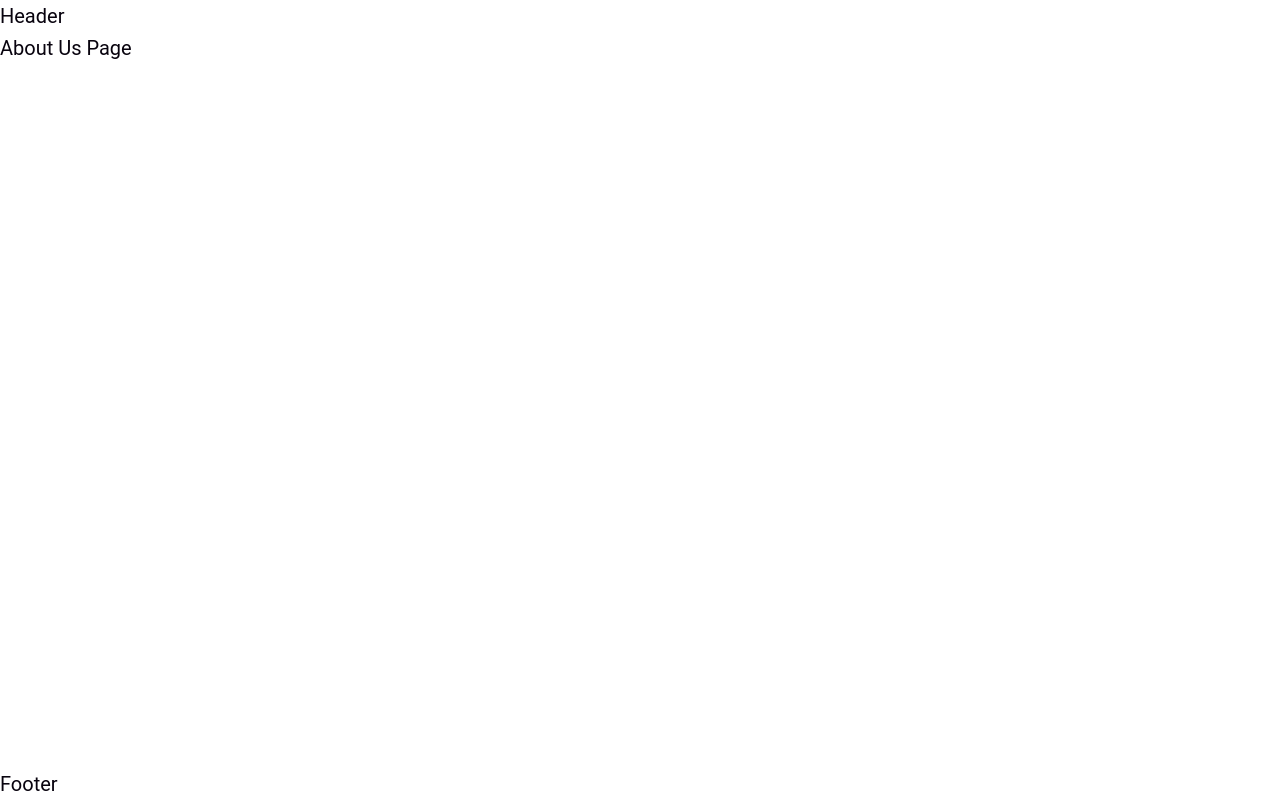
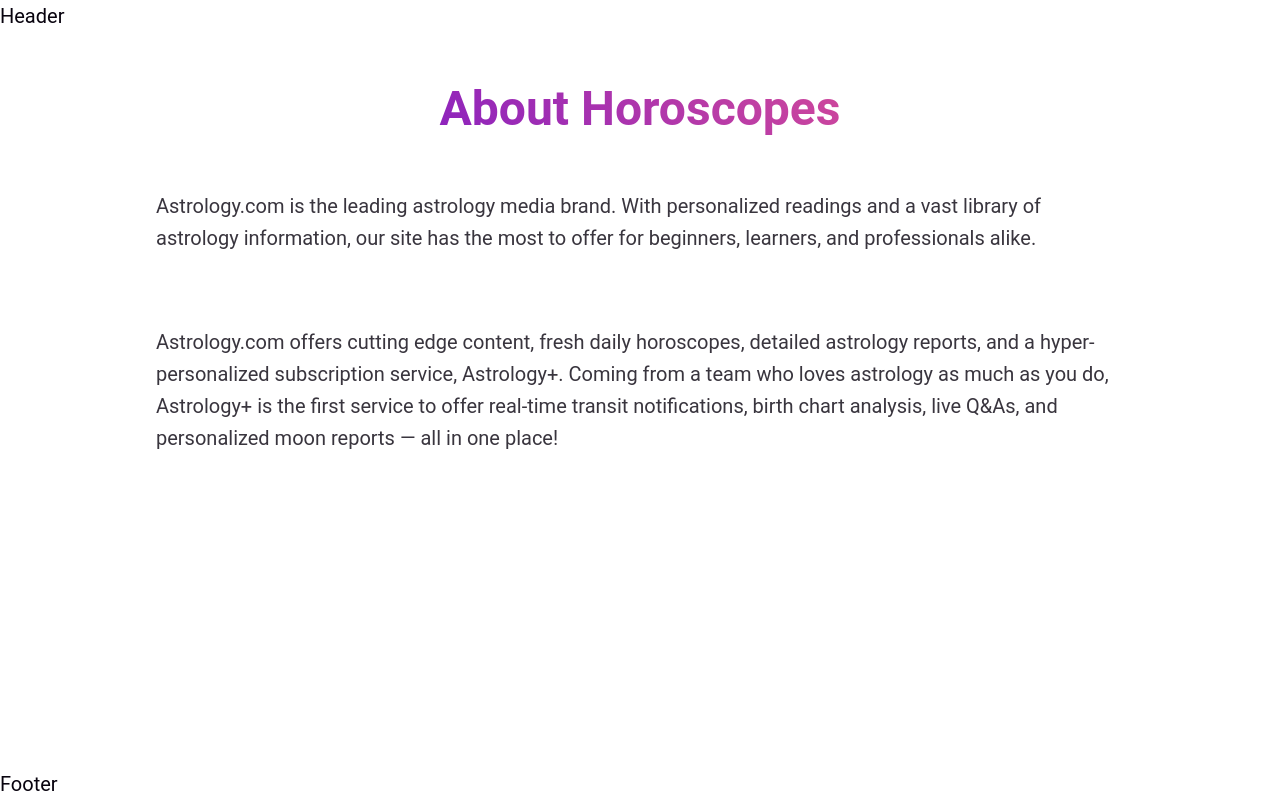
Before and after one commit to VYemalianova/react-sample, a React (Vite) app: page /about-us in a window 1280 px wide. Built offline with nearby package versions, Linux system fonts and the light colour scheme.

Commit message:
add about us page

```diff
--- a/src/pages/AboutUsPage/AboutUsPage.module.scss
+++ b/src/pages/AboutUsPage/AboutUsPage.module.scss
@@ -0,0 +1,13 @@
+@use '@styles/mixins.scss' as mixins;
+
+.content-wrapper {
+  display: flex;
+  flex-direction: column;
+  justify-content: space-between;
+  gap: 32px;
+  padding: 16px;
+
+  h1 {
+    text-align: center;
+  }
+}
--- a/src/pages/AboutUsPage/AboutUsPage.tsx
+++ b/src/pages/AboutUsPage/AboutUsPage.tsx
@@ -1,5 +1,24 @@
+import styles from './AboutUsPage.module.scss';
+
 const AboutUsPage = () => {
-  return <div>About Us Page</div>;
+  return (
+    <div className={`content-wrapper color-gun-powder ${styles['content-wrapper']}`}>
+      <h1 className="gradient--text mt-xl">About Horoscopes</h1>
+      <p>
+        Astrology.com is the leading astrology media brand. With personalized readings and a vast
+        library of astrology information, our site has the most to offer for beginners, learners,
+        and professionals alike.
+      </p>
+
+      <p>
+        Astrology.com offers cutting edge content, fresh daily horoscopes, detailed astrology
+        reports, and a hyper-personalized subscription service, Astrology+. Coming from a team who
+        loves astrology as much as you do, Astrology+ is the first service to offer real-time
+        transit notifications, birth chart analysis, live Q&As, and personalized moon reports — all
+        in one place!
+      </p>
+    </div>
+  );
 };
 
 export default AboutUsPage;
```
